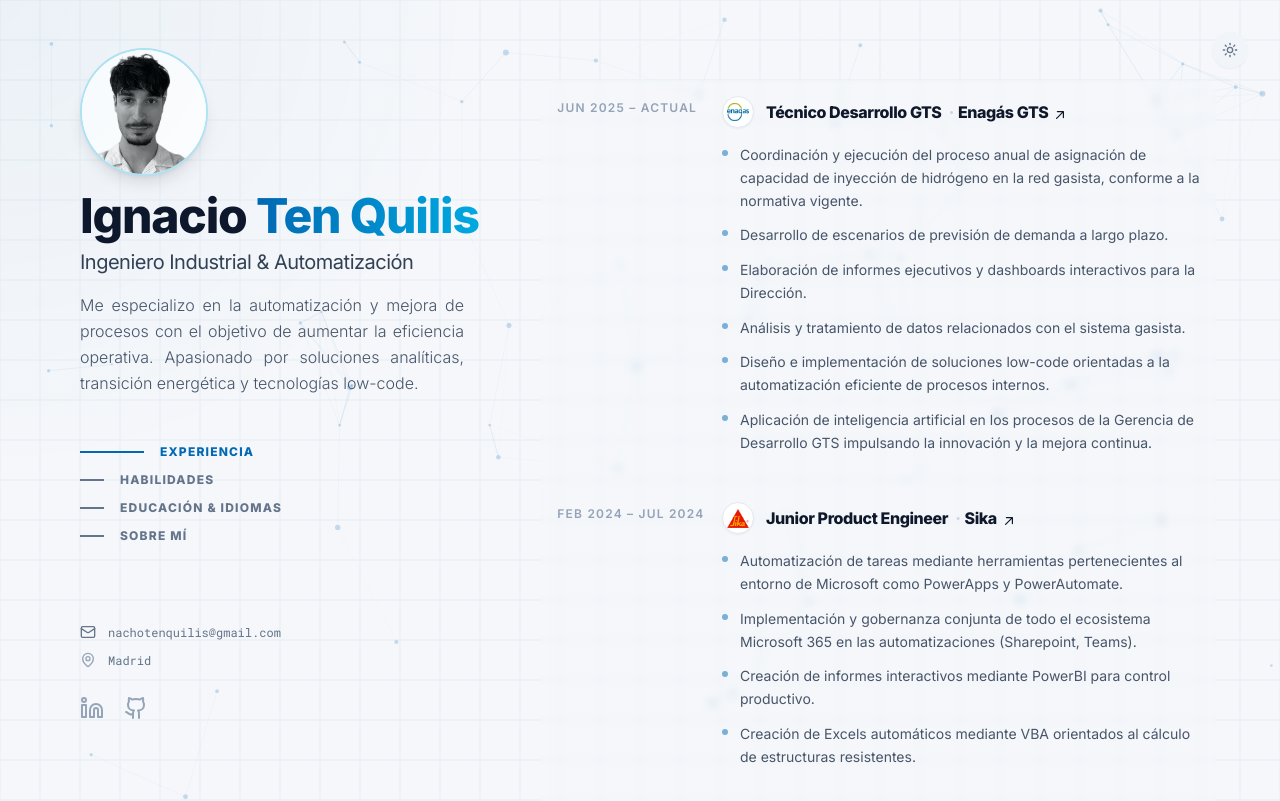
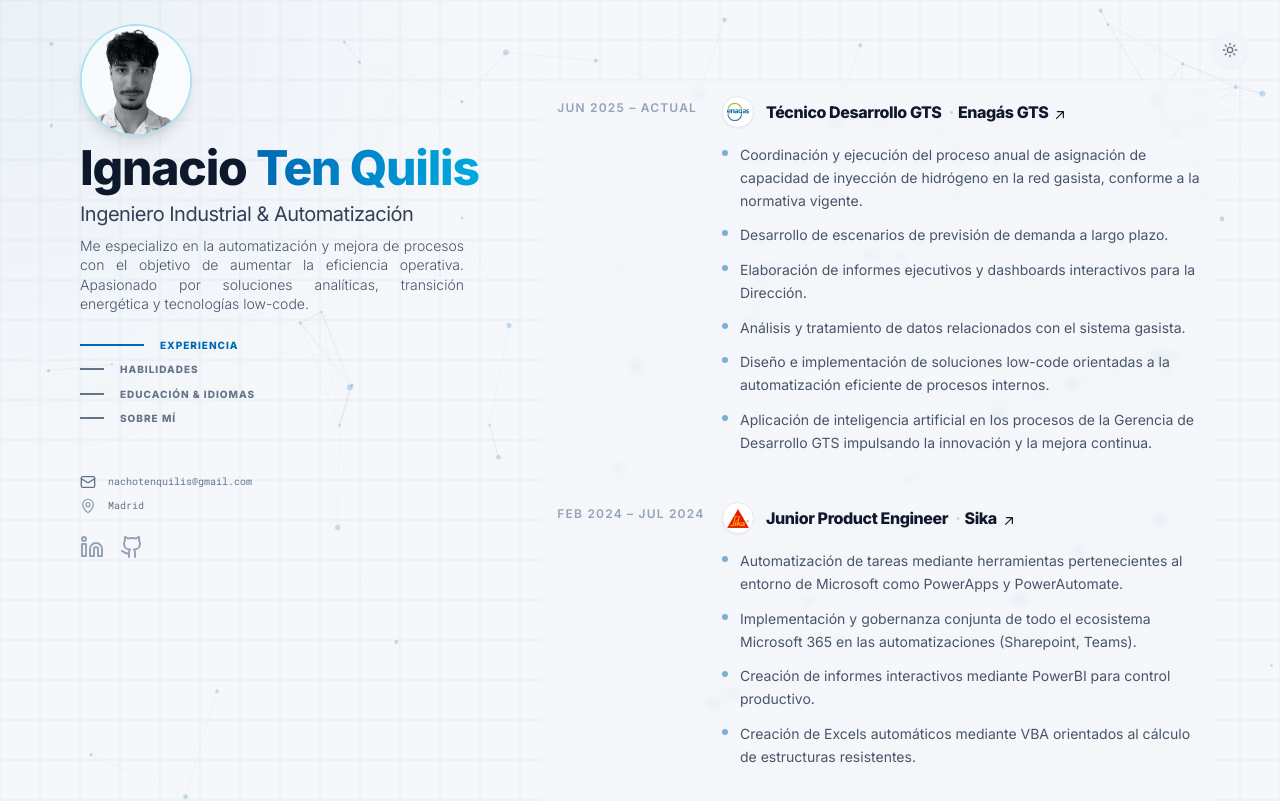
Before and after one commit to Nachotenquilis/portfolio-industrial, a React (Vite) app: page / in a window 1280 px wide. Shown: the top 801 px of the page. Built offline with nearby package versions, Linux system fonts and the light colour scheme.

Commit message:
nopuedomas

```diff
--- a/src/App.jsx
+++ b/src/App.jsx
@@ -44,7 +44,7 @@ function App() {
       <div className="max-w-7xl mx-auto min-h-screen lg:flex relative z-10">
 
         {/* Left Column: Fixed Sidebar */}
-        <header className="lg:sticky lg:top-0 lg:max-h-screen lg:w-5/12 lg:flex lg:flex-col lg:justify-between py-8 lg:py-12 px-6 lg:pl-12 xl:pl-20 overflow-y-auto scrollbar-thin scrollbar-thumb-slate-300 dark:scrollbar-thumb-slate-700">
+        <header className="lg:sticky lg:top-0 lg:max-h-screen lg:w-5/12 lg:flex lg:flex-col py-6 lg:py-6 px-6 lg:pl-12 xl:pl-20 overflow-y-auto scrollbar-thin scrollbar-thumb-slate-300 dark:scrollbar-thumb-slate-700">
           <Sidebar />
         </header>
 
--- a/src/components/layout/Sidebar.jsx
+++ b/src/components/layout/Sidebar.jsx
@@ -38,7 +38,7 @@ const Sidebar = () => {
   ];
 
   return (
-    <div className="flex flex-col gap-4 lg:gap-6 h-full mt-2 lg:mt-0">
+    <div className="flex flex-col gap-1 lg:gap-2 h-full mt-2 lg:mt-0">
 
       <AnimatePresence mode="wait">
         <motion.div
@@ -49,7 +49,7 @@ const Sidebar = () => {
           transition={{ duration: 0.5, ease: "easeOut" }}
         >
           {/* Profile Image - Clean rounded */}
-          <div className="mb-4 w-28 h-28 lg:w-32 lg:h-32 rounded-full overflow-hidden border-2 border-enagas-cyan/30 shadow-lg relative group bg-white">
+          <div className="mb-2 w-24 h-24 lg:w-28 lg:h-28 rounded-full overflow-hidden border-2 border-enagas-cyan/30 shadow-lg relative group bg-white">
             <img src="./foto-cv.jpg" alt="Ignacio Ten Quilis" className="w-full h-full object-cover grayscale group-hover:grayscale-0 group-hover:scale-105 transition-all duration-700 ease-out" onError={(e) => { e.target.src = 'https://api.dicebear.com/7.x/initials/svg?seed=IQ'; }} />
           </div>
 
@@ -60,14 +60,14 @@ const Sidebar = () => {
             {t.role}
           </h2>
 
-          <p className="mt-4 text-base text-slate-600 dark:text-slate-400 font-light leading-relaxed max-w-sm hidden lg:block text-justify">
+          <p className="mt-2 text-sm text-slate-600 dark:text-slate-400 font-light leading-snug max-w-sm hidden lg:block text-justify">
             {t.bio}
           </p>
         </motion.div>
       </AnimatePresence>
 
       {/* Navigation - Hidden on Mobile */}
-      <nav className="hidden lg:flex flex-col gap-3 mt-6 uppercase text-xs font-bold tracking-widest text-slate-500">
+      <nav className="hidden lg:flex flex-col gap-2 mt-4 uppercase text-[10px] font-bold tracking-widest text-slate-500">
         {navLinks.map((link) => (
           <a
             key={link.id}
@@ -86,7 +86,7 @@ const Sidebar = () => {
         initial={{ opacity: 0 }}
         animate={{ opacity: 1 }}
         transition={{ delay: 0.5, duration: 1 }}
-        className="mt-8 pt-6 flex flex-col gap-3 font-mono text-xs text-slate-500 dark:text-slate-400"
+        className="mt-6 pt-4 flex flex-col gap-2 font-mono text-[10px] text-slate-500 dark:text-slate-400"
       >
         <a href="mailto:nachotenquilis@gmail.com" className="flex items-center gap-3 hover:text-enagas-blue dark:hover:text-enagas-cyan transition-colors w-max group">
           <Mail className="w-4 h-4 group-hover:scale-110 transition-transform" />
@@ -97,7 +97,7 @@ const Sidebar = () => {
           <span>Madrid</span>
         </div>
 
-        <div className="flex gap-5 mt-4">
+        <div className="flex gap-4 mt-3">
            <a href="https://www.linkedin.com/in/ignacio-ten-quilis-a3319126a/" target="_blank" rel="noopener noreferrer" aria-label="LinkedIn" className="text-slate-400 hover:text-enagas-blue dark:hover:text-enagas-cyan hover:-translate-y-1 transition-all duration-300">
               <Linkedin className="w-6 h-6" />
            </a>
```
